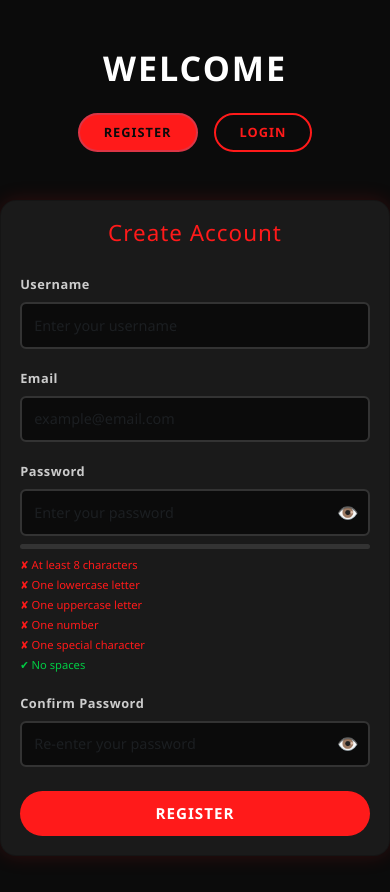
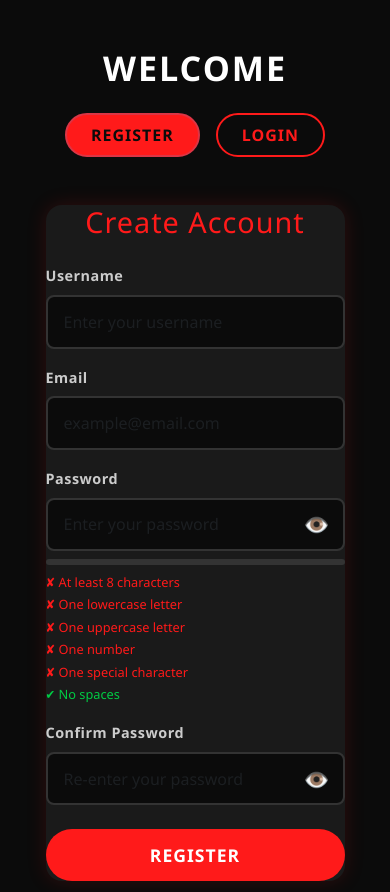
Before and after one commit to NimaAhmadi84/personal-finance-tracker, a Next.js app in the folder client/: page / in a window 390 px wide. Built offline with nearby package versions, Linux system fonts and the light colour scheme.

Commit message:
refactor: remove redundant media queries, prepare for Bootstrap responsive classes

```diff
--- a/client/app/globals.css
+++ b/client/app/globals.css
@@ -33,7 +33,7 @@ header h1 {
     letter-spacing: 2px;
 }
 
-/* ===== دکمه‌های تب Register/Login (شبیه nav قدیم) ===== */
+/* ===== دکمه‌های تب Register/Login ===== */
 .btn-outline-danger {
     background-color: transparent;
     color: var(--primary);
@@ -56,15 +56,12 @@ header h1 {
     color: var(--bg-body);
 }
 
-/* ===== CARD (جایگزین main قدیم) ===== */
+/* ===== CARD (فرم‌ها) ===== */
 .card {
     background-color: var(--bg-card);
     border-radius: 16px;
-    padding: 2rem;
-    width: 100%;
-    max-width: 420px;
     box-shadow: 0 0 20px rgba(255, 26, 26, 0.15);
-    margin: 0 auto;
+    border: none; /* حذف border پیش‌فرض بوت‌استرپ */
 }
 
 .card h2 {
@@ -75,7 +72,7 @@ header h1 {
     letter-spacing: 1px;
 }
 
-/* ===== فیلدهای ورودی (حفظ استایل قدیم) ===== */
+/* ===== فیلدهای ورودی ===== */
 .form-label {
     font-size: 0.9rem;
     font-weight: bold;
@@ -99,7 +96,7 @@ header h1 {
     box-shadow: 0 0 10px rgba(255, 26, 26, 0.4) !important;
 }
 
-/* فیکس اتوفیل گوگل (دقیقاً مثل نسخه اصلی) */
+/* فیکس اتوفیل گوگل */
 .form-control:-webkit-autofill,
 .form-control:-webkit-autofill:hover,
 .form-control:-webkit-autofill:focus,
@@ -216,43 +213,7 @@ header h1 {
     box-shadow: 0 0 10px rgba(255, 26, 26, 0.4) !important;
 }
 
-/* ========== RESPONSIVE (همان Media Query های قدیم) ========== */
-@media (min-width: 1400px) {
-    .card {
-        max-width: 480px;
-        padding: 2.5rem;
-    }
-    .card h2 { font-size: 2rem; }
-    .form-control { padding: 1rem 1.2rem; font-size: 1.1rem; }
-    .btn-primary { padding: 1rem; font-size: 1.2rem; }
-}
-
-@media (max-width: 1024px) {
-    .card { max-width: 400px; }
-}
-
-@media (max-width: 768px) {
-    .card { padding: 1.8rem; }
-    .card h2 { font-size: 1.6rem; }
-    .form-label { font-size: 0.85rem; }
-    .form-control { padding: 0.75rem 0.9rem; font-size: 0.95rem; }
-    .btn-primary { padding: 0.75rem; font-size: 1rem; }
-    .toggle-password { font-size: 1.2rem; right: 8px; }
-    .password-requirements { font-size: 0.75rem; }
-}
-
-@media (max-width: 480px) {
-    .btn-outline-danger { padding: 0.45rem 1rem; font-size: 0.8rem; }
-    .card { padding: 1.2rem; }
-    .card h2 { font-size: 1.4rem; }
-    .form-label { font-size: 0.8rem; }
-    .form-control { padding: 0.65rem 0.75rem; font-size: 0.9rem; border-radius: 6px; }
-    .btn-primary { padding: 0.7rem; font-size: 0.95rem; }
-    .toggle-password { font-size: 1.1rem; right: 6px; }
-    .password-strength-meter { height: 5px; }
-    .password-requirements { font-size: 0.7rem; }
-}
-/* رفع مشکل لمس روی موبایل */
+/* ========== رفع مشکل لمس در موبایل ========== */
 .btn-outline-danger,
 .btn-primary,
 .toggle-password {
@@ -261,7 +222,6 @@ header h1 {
     -webkit-tap-highlight-color: transparent;
 }
 
-/* حذف حالت hover ناخواسته روی دستگاه‌های لمسی */
 @media (hover: none) and (pointer: coarse) {
     .btn-outline-danger:not(.active):hover {
         background-color: transparent;
```
